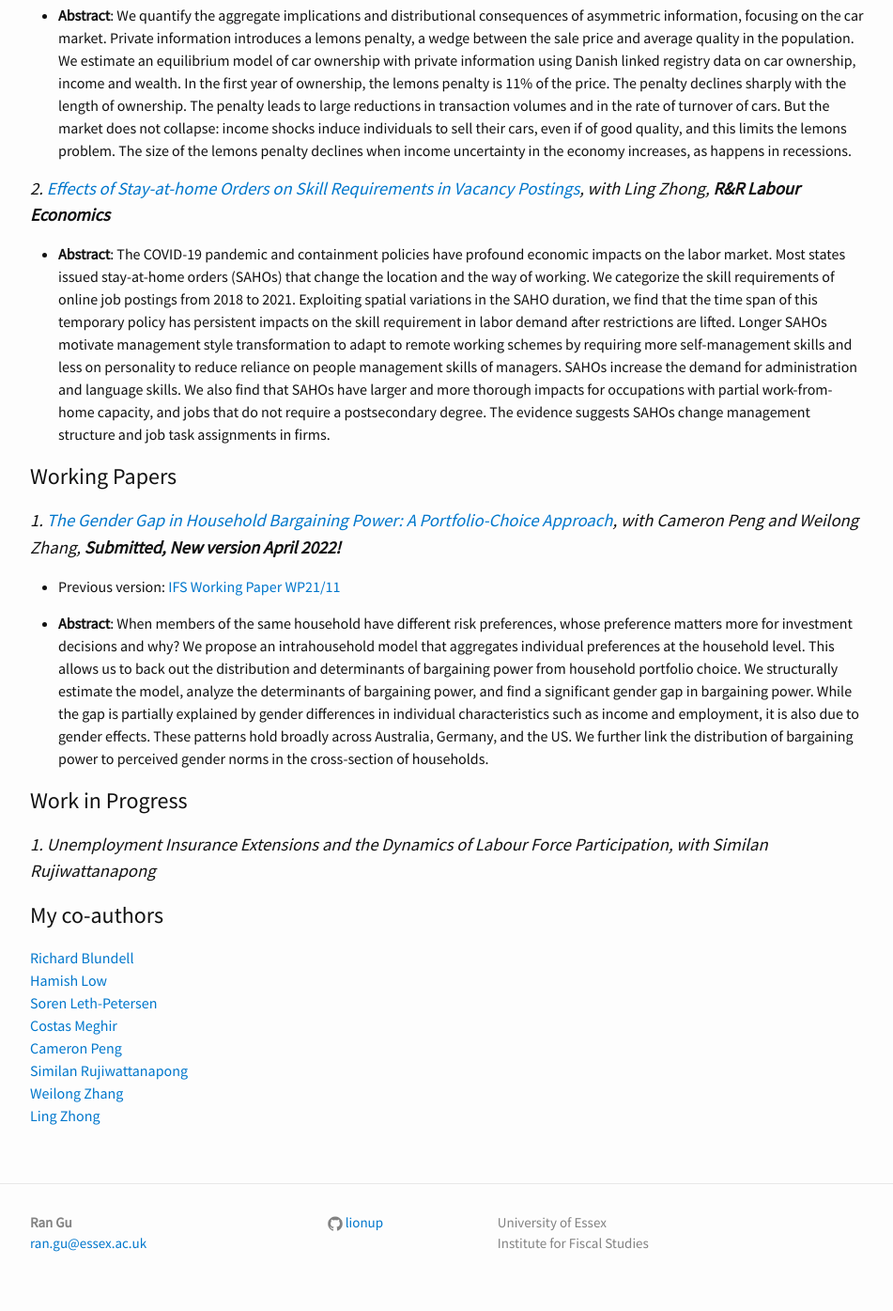
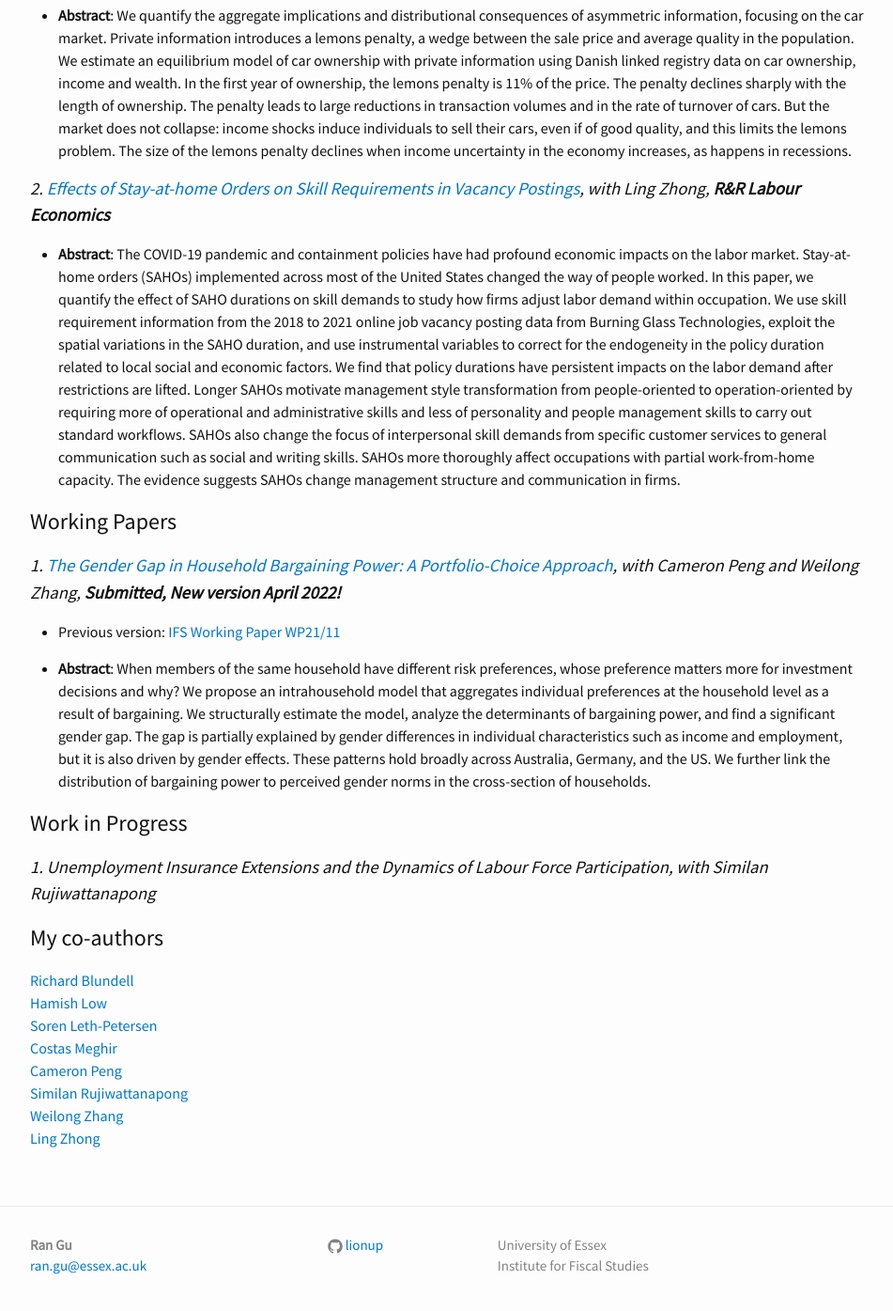
Before and after one commit to lionup/lionup.github.io, a Jekyll site: the page built from research/research.md, in a window 1280 px wide and 1400 px high, scrolled down 735 px. Shown: the top 1395 px of the window at 94% size, without its empty margins (163-1114 px from the left). Built offline with Jekyll 4.4.1, drawn with Linux system fonts in a browser that asks for light colours.

Commit message:
modify Readme

```diff
--- a/research/research.md
+++ b/research/research.md
@@ -30,7 +30,7 @@ permalink: /research/
 
 ### 2. [Effects of Stay-at-home Orders on Skill Requirements in Vacancy Postings](https://drive.google.com/file/d/1LF5lhpLsD3hOyJSRvYHh_mDSRIRS78FN/view?usp=sharing){:target="_blank"}, with Ling Zhong, **R&R Labour Economics**
 
-  * **Abstract**: The COVID-19 pandemic and containment policies have profound economic impacts on the labor market. Most states issued stay-at-home orders (SAHOs) that change the location and the way of working. We categorize the skill requirements of online job postings from 2018 to 2021. Exploiting spatial variations in the SAHO duration, we find that the time span of this temporary policy has persistent impacts on the skill requirement in labor demand after restrictions are lifted. Longer SAHOs motivate management style transformation to adapt to remote working schemes by requiring more self-management skills and less on personality to reduce reliance on people management skills of managers. SAHOs increase the demand for administration and language skills. We also find that SAHOs have larger and more thorough impacts for occupations with partial work-from-home capacity, and jobs that do not require a postsecondary degree. The evidence suggests SAHOs change management structure and job task assignments in firms.
+  * **Abstract**: The COVID-19 pandemic and containment policies have had profound economic impacts on the labor market. Stay-at-home orders (SAHOs) implemented across most of the United States changed the way of people worked. In this paper, we quantify the effect of SAHO durations on skill demands to study how firms adjust labor demand within occupation. We use skill requirement information from the 2018 to 2021 online job vacancy posting data from Burning Glass Technologies, exploit the spatial variations in the SAHO duration, and use instrumental variables to correct for the endogeneity in the policy duration related to local social and economic factors. We find that policy durations have persistent impacts on the labor demand after restrictions are lifted. Longer SAHOs motivate management style transformation from people-oriented to operation-oriented by requiring more of operational and administrative skills and less of personality and people management skills to carry out standard workflows. SAHOs also change the focus of interpersonal skill demands from specific customer services to general communication such as social and writing skills. SAHOs more thoroughly affect occupations with partial work-from-home capacity. The evidence suggests SAHOs change management structure and communication in firms.
 
 ## Working Papers
 
@@ -38,7 +38,7 @@ permalink: /research/
 
   * Previous version: [IFS Working Paper WP21/11](https://www.ifs.org.uk/publications/15437){:target="_blank"}
 
-  * **Abstract**: When members of the same household have different risk preferences, whose preference matters more for investment decisions and why? We propose an intrahousehold model that aggregates individual preferences at the household level. This allows us to back out the distribution and determinants of bargaining power from household portfolio choice. We structurally estimate the model, analyze the determinants of bargaining power, and find a significant gender gap in bargaining power. While the gap is partially explained by gender differences in individual characteristics such as income and employment, it is also due to gender effects. These patterns hold broadly across Australia, Germany, and the US. We further link the distribution of bargaining power to perceived gender norms in the cross-section of households.
+  * **Abstract**: When members of the same household have different risk preferences, whose preference matters more for investment decisions and why? We propose an intrahousehold model that aggregates individual preferences at the household level as a result of bargaining. We structurally estimate the model, analyze the determinants of bargaining power, and find a significant gender gap. The gap is partially explained by gender differences in individual characteristics such as income and employment, but it is also driven by gender effects. These patterns hold broadly across Australia, Germany, and the US. We further link the distribution of bargaining power to perceived gender norms in the cross-section of households.
 
 ## Work in Progress
 
```
Also changed, not shown: 1 other file.
